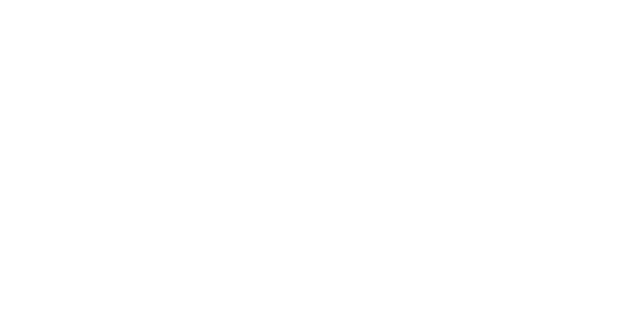
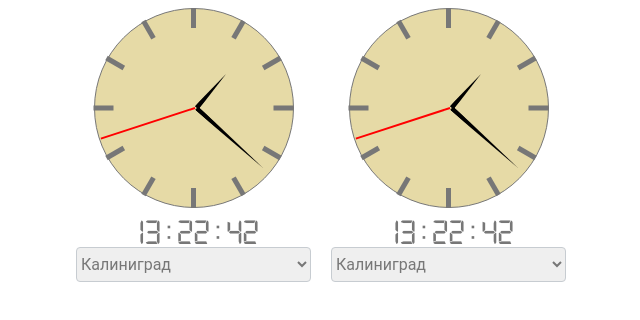
Before and after one commit to Izhanitov/Clocks-App, a React (Create React App) app: page / in a window 1280 px wide. Shown: the top 320 px of the page, without its empty margins (319-959 px from the left). Built offline with nearby package versions, Linux system fonts and the light colour scheme.

Commit message:
Added ClocksDashboard component

```diff
--- a/src/App.tsx
+++ b/src/App.tsx
@@ -1,9 +1,11 @@
 import React from 'react';
+
+import ClockDashboard from './views/clock-dashboard/clock-dashboard';
 
 
 function App() {
   return (
-    <div></div>
+    <ClockDashboard />
   );
 }
 
--- /dev/null
+++ b/src/views/clock-dashboard/clock-dashboard.tsx
@@ -0,0 +1,56 @@
+import React, { useEffect, useMemo, useState } from "react";
+import { useDispatch } from "react-redux";
+
+import { TimeZoneProvider, ITimezoneProvider } from "../../services/providers/timezone-provider";
+import Loader from "../../components/loader/loader";
+import * as actions from '../../data/actions/actions';
+import Clocks from "../../components/clocks/clocks";
+import ErrorComponent from "../../components/error-component/error-component";
+
+import './styles.scss';
+
+
+const ClockDashboard = () => {
+    const dispatch = useDispatch();
+
+    const { loadTimezones } = actions;
+
+    const [isLoaded, setIsLoaded] = useState<boolean>(false);
+    const [isError, setIsError] = useState<boolean>(false);
+    const [date, setDate] = useState<Date>(new Date());
+
+    const provider: ITimezoneProvider = useMemo(() => new TimeZoneProvider(), []);
+
+    useEffect(() => {
+        const interval = setInterval(() => {
+            setDate(new Date());
+        }, 1000);
+
+        provider.getTimeZone()
+        .then(res => {
+            dispatch(loadTimezones(res));
+
+            setIsLoaded(true);
+        })
+        .catch(() => setIsError(true));
+
+        return () => clearInterval(interval);
+    }, [])
+
+    if(isError) {
+        return <ErrorComponent />
+    }
+
+    if(!isLoaded) {
+        return <Loader />
+    }
+
+    return(
+        <div className='dashboard-container'>
+            <Clocks key={`hours-1`} date={date} />
+            <Clocks key={`hours-2`} date={date} />
+        </div>
+    )
+}
+
+export default ClockDashboard;
--- /dev/null
+++ b/src/views/clock-dashboard/index.ts
@@ -0,0 +1 @@
+export { default} from './clock-dashboard';
--- /dev/null
+++ b/src/views/clock-dashboard/styles.scss
@@ -0,0 +1,8 @@
+.dashboard-container{
+  display: flex;
+  flex-direction: row;
+  gap: 20px;
+  flex-wrap: wrap;
+  justify-content: center;
+  align-items: center;
+}
```
